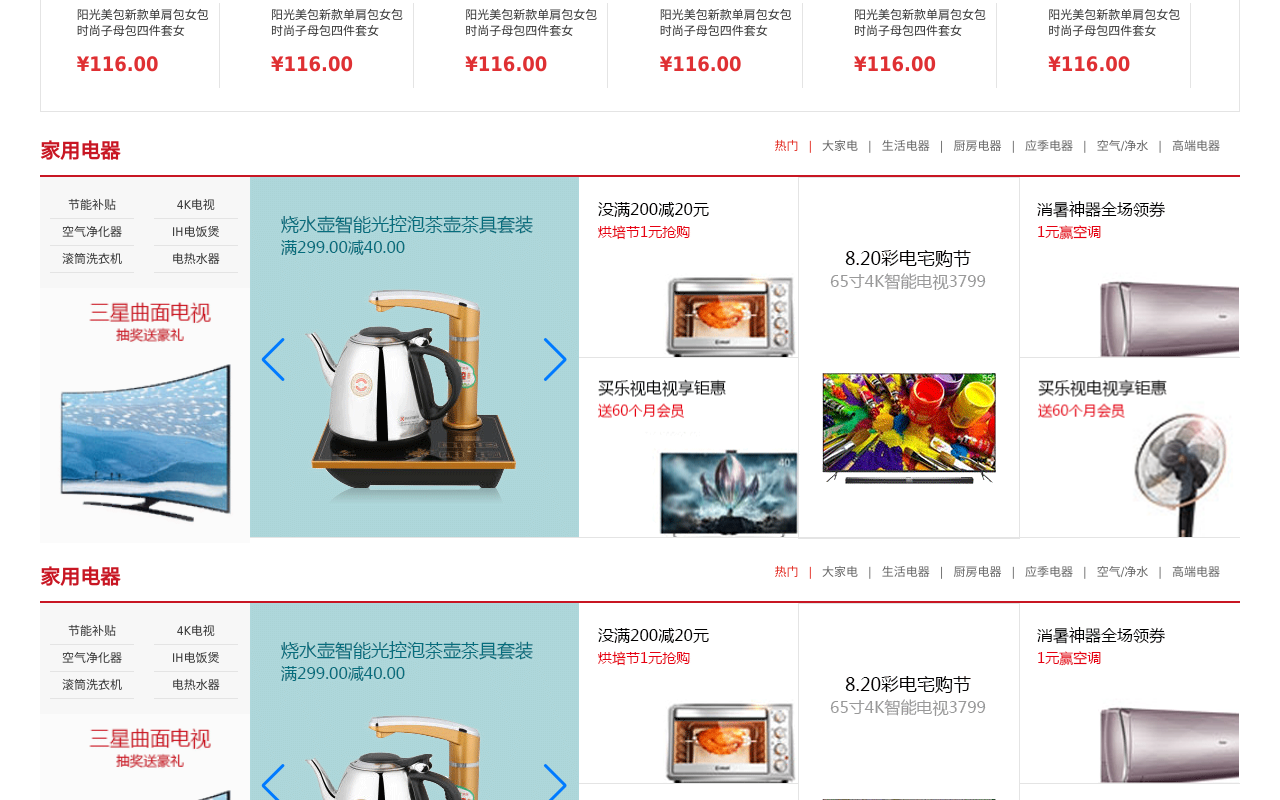
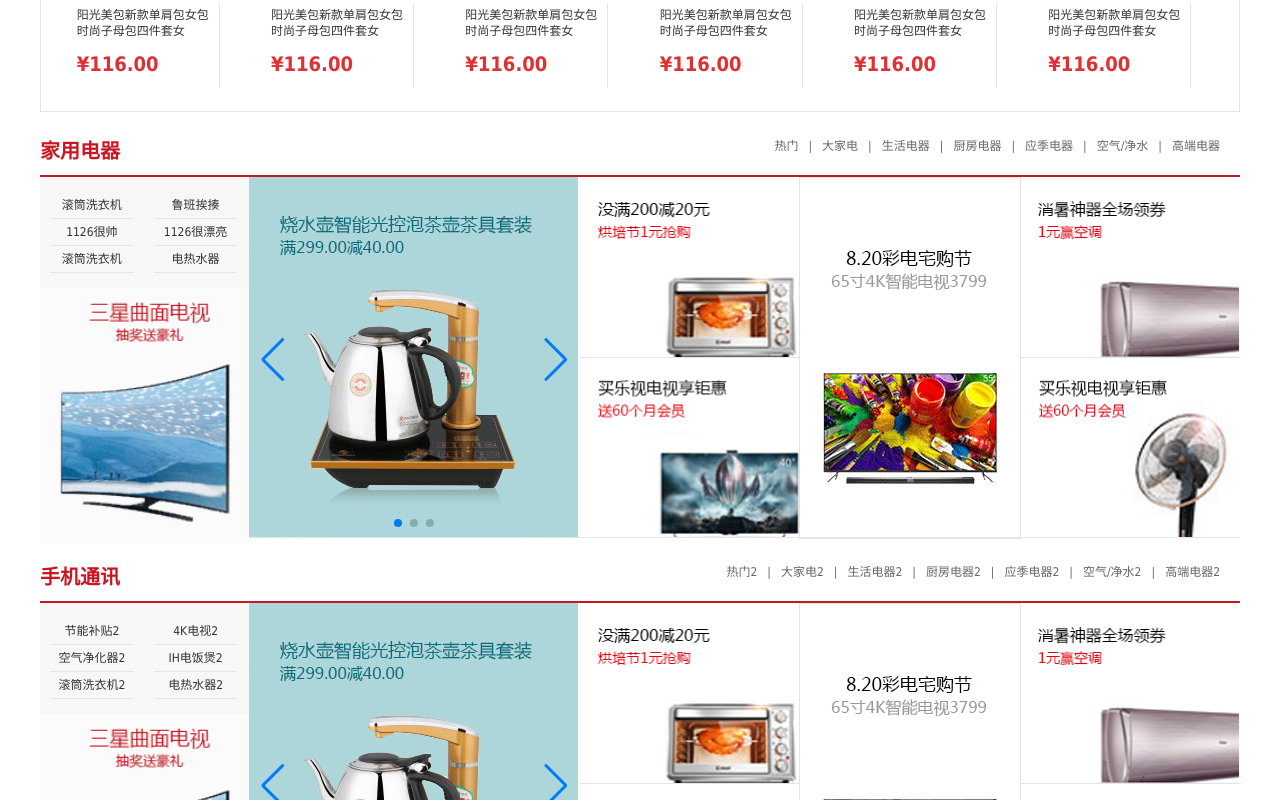
Before and after one commit to GanAiXia/mallv2, a Vue app: page /#/home in a window 1280 px wide. Shown: the part 1460-2260 px from the top of the page. Built offline with nearby package versions, Linux system fonts and the light colour scheme; no server answers.

Commit message:
完成首页floor请求并遍历出来

```diff
--- a/src/api/index.js
+++ b/src/api/index.js
@@ -7,3 +7,6 @@ export const reqCategoryList = () => requests({url: '/product/getBaseCategoryLis
 
 //获取banner-home
 export const reqGetBannerList = ()=> mockRequests.get('/banner')
+
+//获取floor
+export const reqFloorList = ()=> mockRequests.get('/floor')
--- a/src/api/mockAjax.js
+++ b/src/api/mockAjax.js
@@ -5,7 +5,7 @@ import nprogress from 'nprogress'
 import 'nprogress/nprogress.css'
 
 const requests = axios.create({
-    baseURL: "/mock",
+    baseURL: "/mock", //mock请求
     timeout: 5000
 })
 
--- a/src/components/Header/index.vue
+++ b/src/components/Header/index.vue
@@ -54,6 +54,7 @@
           goSearch(){
             // this.$router.push("/search/" + this.keyword + "?k=" + this.keyword)
             // this.$router.push(`/search/${this.keyword}?k=${this.keyword}`)
+            //合并params和query请求
             if (this.$route.query) {
               let location = {name:　'search', params: {keyword: this.keyword || undefined}}
               location.query = this.$route.query
--- a/src/components/TypeNav/index.vue
+++ b/src/components/TypeNav/index.vue
@@ -99,6 +99,7 @@
                     //三级分类的a
                     query.category3Id = category3id;
                     }
+                    //合并params和query请求
                     if (this.$route.params) {
                         location.params = this.$route.params
                         location.query = query
--- a/src/mock/floor.json
+++ b/src/mock/floor.json
@@ -1,7 +1,7 @@
 [
     {
         "id": "001",
-        "name": "豪哥牌洗衣机",
+        "name": "家用电器",
         "keywords": [
             "滚筒洗衣机",
             "鲁班挨揍",
--- a/src/mock/mockServe.js
+++ b/src/mock/mockServe.js
@@ -4,4 +4,4 @@ import banner from './banner.json'
 import floor from './floor.json'
 
 Mock.mock("/mock/banner", {code: 200, data: banner})
-Mock.mock("/mock/floor", {code: 200, data:　floor})
+Mock.mock("/mock/floor", {code: 200, data: floor})
--- a/src/pages/Home/Floor/index.vue
+++ b/src/pages/Home/Floor/index.vue
@@ -3,29 +3,11 @@
         <div class="floor">
             <div class="py-container">
                 <div class="title clearfix">
-                    <h3 class="fl">家用电器</h3>
+                    <h3 class="fl">{{floorList.name}}</h3>
                     <div class="fr">
                         <ul class="nav-tabs clearfix">
-                            <li class="active">
-                                <a href="#tab1" data-toggle="tab">热门</a>
-                            </li>
-                            <li>
-                                <a href="#tab2" data-toggle="tab">大家电</a>
-                            </li>
-                            <li>
-                                <a href="#tab3" data-toggle="tab">生活电器</a>
-                            </li>
-                            <li>
-                                <a href="#tab4" data-toggle="tab">厨房电器</a>
-                            </li>
-                            <li>
-                                <a href="#tab5" data-toggle="tab">应季电器</a>
-                            </li>
-                            <li>
-                                <a href="#tab6" data-toggle="tab">空气/净水</a>
-                            </li>
-                            <li>
-                                <a href="#tab7" data-toggle="tab">高端电器</a>
+                            <li class="" v-for="(nav, index) in floorList.navList" key="index">
+                                <a :href="nav.url" data-toggle="tab">{{nav.text}}</a>
                             </li>
                         </ul>
                     </div>
@@ -35,27 +17,16 @@
                         <div class="floor-1">
                             <div class="blockgary">
                                 <ul class="jd-list">
-                                    <li>节能补贴</li>
-                                    <li>4K电视</li>
-                                    <li>空气净化器</li>
-                                    <li>IH电饭煲</li>
-                                    <li>滚筒洗衣机</li>
-                                    <li>电热水器</li>
+                                    <li v-for="(keyword, index) in floorList.keywords" key="index">{{keyword}}</li>
                                 </ul>
-                                <img src="./images/floor-1-1.png" />
+                                <img :src="floorList.imgUrl" />
                             </div>
                             <div class="floorBanner">
-                                <div class="swiper-container" id="floor1Swiper">
+                                <div class="swiper-container" id="floor1Swiper" ref="cur">
                                     <div class="swiper-wrapper">
-                                        <div class="swiper-slide">
-                                            <img src="./images/floor-1-b01.png">
+                                        <div class="swiper-slide" v-for="(carousel, index) in floorList.carouselList" key="carousel.id">
+                                            <img :src="carousel.imgUrl">
                                         </div>
-                                        <!-- <div class="swiper-slide">
-                                            <img src="./images/floor-1-b02.png">
-                                        </div>
-                                        <div class="swiper-slide">
-                                            <img src="./images/floor-1-b03.png">
-                                        </div> -->
                                     </div>
                                     <!-- 如果需要分页器 -->
                                     <div class="swiper-pagination"></div>
@@ -68,22 +39,22 @@
                             <div class="split">
                                 <span class="floor-x-line"></span>
                                 <div class="floor-conver-pit">
-                                    <img src="./images/floor-1-2.png" />
+                                    <img :src="floorList.recommendList[0]" />
                                 </div>
                                 <div class="floor-conver-pit">
-                                    <img src="./images/floor-1-3.png" />
+                                    <img :src="floorList.recommendList[1]" />
                                 </div>
                             </div>
                             <div class="split center">
-                                <img src="./images/floor-1-4.png" />
+                                <img :src="floorList.bigImg" />
                             </div>
                             <div class="split">
                                 <span class="floor-x-line"></span>
                                 <div class="floor-conver-pit">
-                                    <img src="./images/floor-1-5.png" />
+                                    <img :src="floorList.recommendList[2]" />
                                 </div>
                                 <div class="floor-conver-pit">
-                                    <img src="./images/floor-1-6.png" />
+                                    <img :src="floorList.recommendList[3]" />
                                 </div>
                             </div>
                         </div>
@@ -94,8 +65,28 @@
 </template>
 
 <script>
+    import Swiper from 'swiper'
     export default {
-      name: "Floor"
+      name: "Floor",
+      props: ['floorList'],
+      mounted() {
+        new Swiper (this.$refs.cur, {
+            //direction: 'vertical', // 垂直切换选项
+            loop: true, // 循环模式选项
+
+            // 如果需要分页器
+            pagination: {
+            el: '.swiper-pagination',
+            clickable: true,
+            },
+
+            // 如果需要前进后退按钮
+            navigation: {
+            nextEl: '.swiper-button-next',
+            prevEl: '.swiper-button-prev',
+            }
+        })
+      },
     }
 </script>
 
--- a/src/pages/Home/ListContainer/index.vue
+++ b/src/pages/Home/ListContainer/index.vue
@@ -3,7 +3,7 @@
             <div class="sortList clearfix">
                 <div class="center">
                     <!--banner轮播-->
-                    <div class="swiper-container" id="mySwiper">
+                    <div class="swiper-container" ref="mySwiper">
                         <div class="swiper-wrapper">
                             <div class="swiper-slide" v-for="(carousel, index) in bannerList" :key="carousel.id">
                                 <img :src="carousel.imgUrl" />
@@ -109,13 +109,15 @@
             this.$store.dispatch("getBannerList")
         },
         computed:{
+            //获取state的bannerlist数据
             ...mapState({bannerList: state => state.home.bannerList})
         },
         watch:{
+            //banner渲染完成后newbanner
             bannerList:{
                 handler(newValue, oldValue){
                     this.$nextTick(() => {
-                        new Swiper ('#mySwiper', {
+                        new Swiper (this.$refs.mySwiper, {
                             //direction: 'vertical', // 垂直切换选项
                             loop: true, // 循环模式选项
 
--- a/src/pages/Home/index.vue
+++ b/src/pages/Home/index.vue
@@ -5,8 +5,7 @@
         <Command/>
         <Rank/>
         <Like/>
-        <Floor/>
-        <Floor/>
+        <Floor v-for="(floor, index) in floorList" key="floor.id" :floorList="floor"/>
         <Brand/>
     </div>
 </template>
@@ -18,6 +17,7 @@
     import Floor from './Floor'
     import Like from './Like'
     import Brand from './Brand'
+    import {mapState} from 'vuex'
     export default {
         name: "Home",
         components: {
@@ -27,7 +27,15 @@
             Like,
             Floor,
             Brand
-        }
+        },
+        mounted() {
+            this.$store.dispatch("getFloorList")
+        },
+        computed: {
+            ...mapState({
+                floorList: state => state.home.floorList
+            })
+        },
     }
 </script>
 
--- a/src/store/home/index.js
+++ b/src/store/home/index.js
@@ -1,10 +1,11 @@
 //home模块
-import {reqCategoryList} from '@/api'
-import {reqGetBannerList} from '@/api'
+import {reqCategoryList, reqGetBannerList, reqFloorList} from '@/api'
+
 //存储数据
 const state = {
-    categoryList: [],
-    bannerList: []
+    categoryList: [], //栏目数据
+    bannerList: [],   //首页banner
+    floorList: [],    //楼层数据
 }
 //修改state
 const mutations = {
@@ -13,6 +14,9 @@ const mutations = {
     },
     BANNERLIST(state, bannerList){
         state.bannerList = bannerList
+    },
+    FLOORLIST(state, floorList){
+        state.floorList = floorList
     }
 }
 //处理actions，业务逻辑同，处理异步
@@ -28,7 +32,13 @@ const actions = {
         if (bannerList.code == 200) {
             commit("BANNERLIST", bannerList.data)
         }
-    }
+    },
+    async getFloorList({commit}){
+        let floorList = await reqFloorList()
+        if (floorList.code == 200) {
+            commit("FLOORLIST", floorList.data)
+        }
+    },
 }
 //简化数据处理，理解为计算属性
 const getters = {}
```
